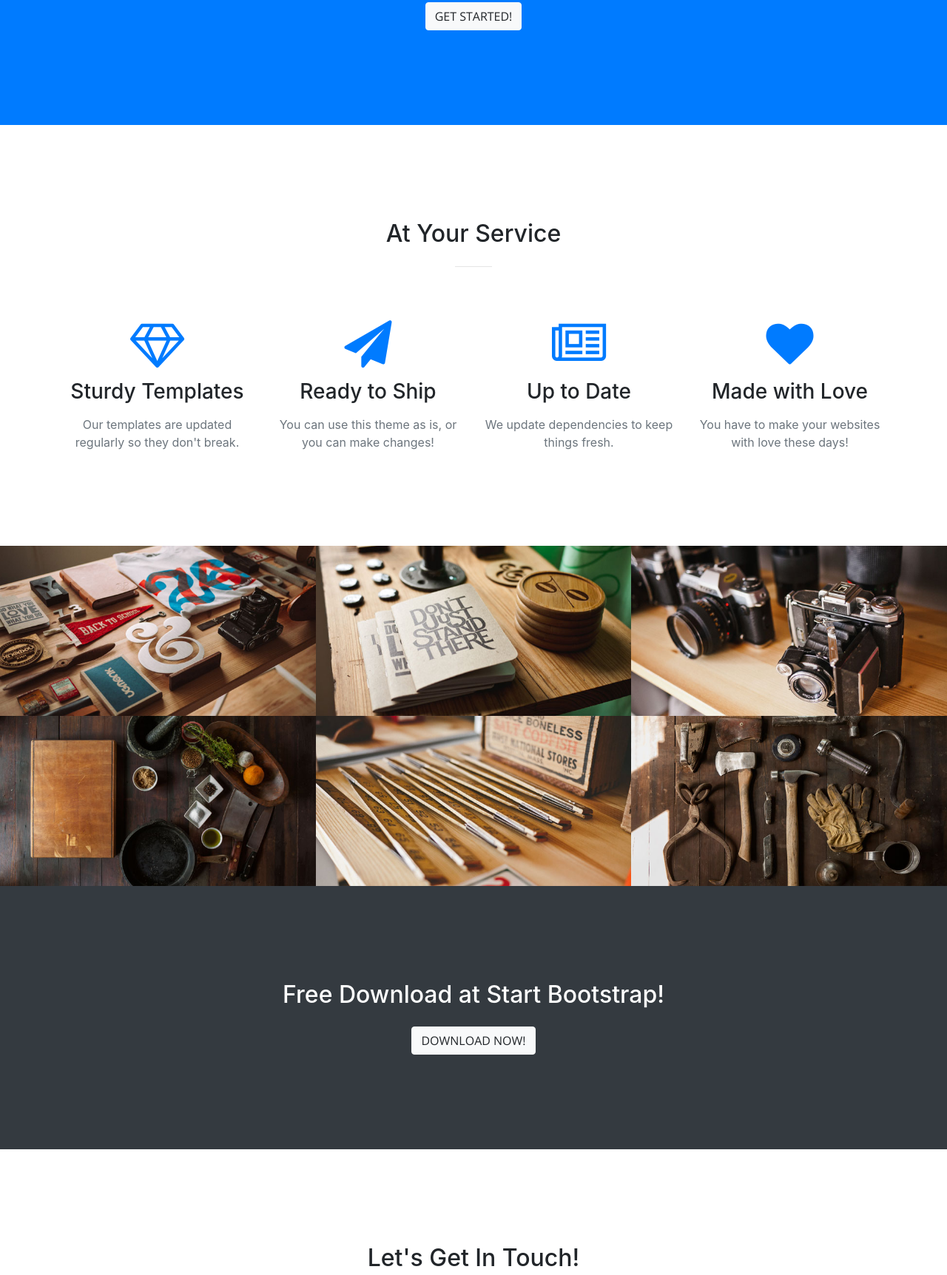
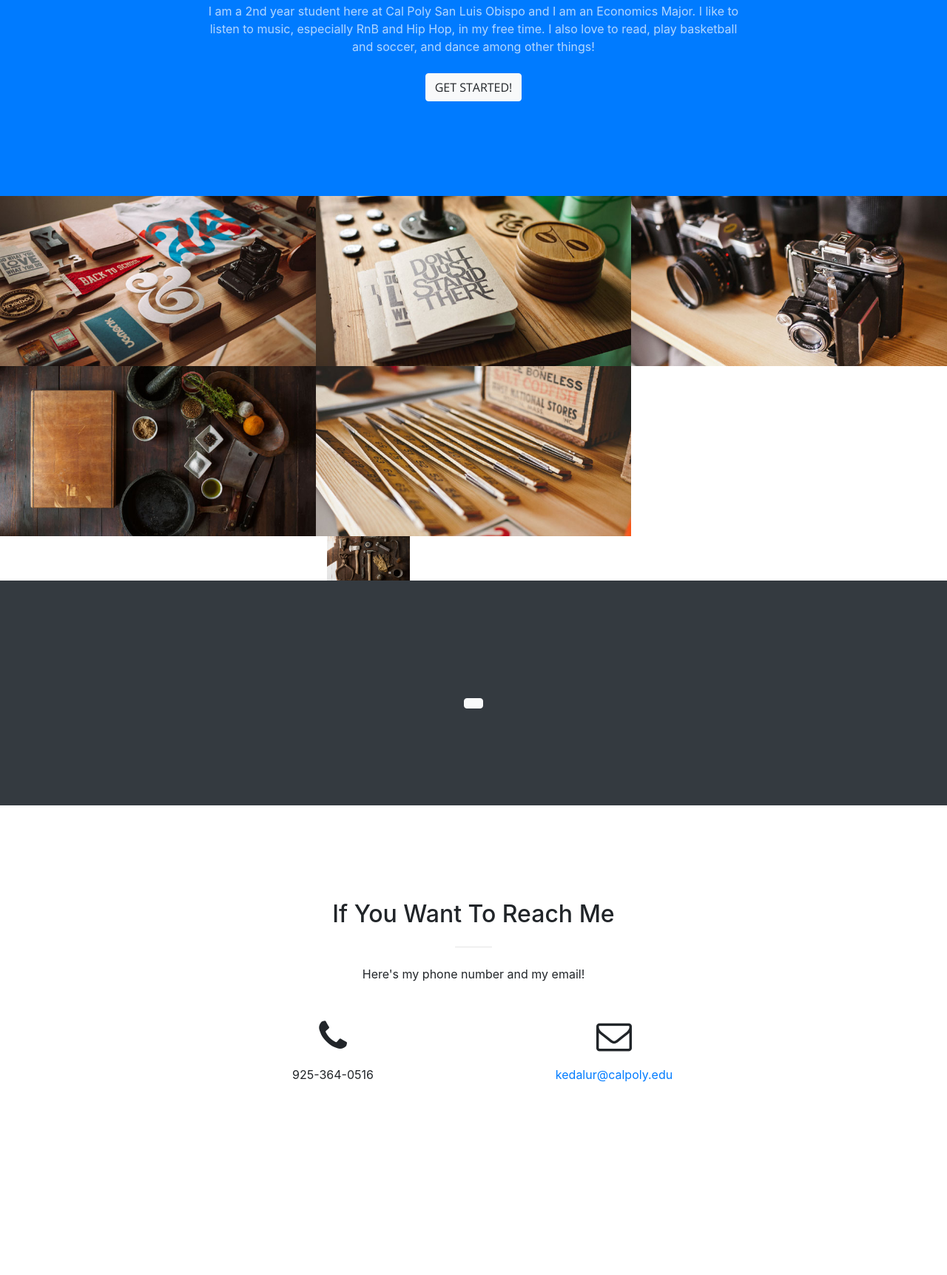
Before and after one commit to krit3000/krit3000.github.io, a website with bundled scripts: page index.html in a window 1280 px wide. Shown: the part 1012-2736 px from the top of the page at 74% size. After the commit the page ends 2621 px from the top, so only its background shows below. Built offline with nearby package versions, Linux system fonts and the light colour scheme.

Commit message:
Update index.html

```diff
--- a/index.html
+++ b/index.html
@@ -77,50 +77,14 @@
           <div class="col-lg-8 mx-auto text-center">
             <h2 class="section-heading text-white">Krithin's Biography</h2>
             <hr class="light my-4">
-            <p class="text-faded mb-4"></p>
+            <p class="text-faded mb-4">I am a 2nd year student here at Cal Poly San Luis Obispo and I am an Economics Major. I like to listen to music, especially RnB and Hip Hop, in my free time. I also love to read, play basketball and soccer, and dance among other things! </p>
             <a class="btn btn-light btn-xl js-scroll-trigger" href="#services">Get Started!</a>
           </div>
         </div>
       </div>
     </section>
 
-    <section id="services">
-      <div class="container">
-        <div class="row">
-          <div class="col-lg-12 text-center">
-            <h2 class="section-heading">At Your Service</h2>
-            <hr class="my-4">
-          </div>
-        </div>
-      </div>
-      <div class="container">
-        <div class="row">
-          <div class="col-lg-3 col-md-6 text-center">
-            <div class="service-box mt-5 mx-auto">
-              <i class="fa fa-4x fa-diamond text-primary mb-3 sr-icons"></i>
-              <h3 class="mb-3">Sturdy Templates</h3>
-              <p class="text-muted mb-0">Our templates are updated regularly so they don't break.</p>
-            </div>
-          </div>
-          <div class="col-lg-3 col-md-6 text-center">
-            <div class="service-box mt-5 mx-auto">
-              <i class="fa fa-4x fa-paper-plane text-primary mb-3 sr-icons"></i>
-              <h3 class="mb-3">Ready to Ship</h3>
-              <p class="text-muted mb-0">You can use this theme as is, or you can make changes!</p>
-            </div>
-          </div>
-          <div class="col-lg-3 col-md-6 text-center">
-            <div class="service-box mt-5 mx-auto">
-              <i class="fa fa-4x fa-newspaper-o text-primary mb-3 sr-icons"></i>
-              <h3 class="mb-3">Up to Date</h3>
-              <p class="text-muted mb-0">We update dependencies to keep things fresh.</p>
-            </div>
-          </div>
-          <div class="col-lg-3 col-md-6 text-center">
-            <div class="service-box mt-5 mx-auto">
-              <i class="fa fa-4x fa-heart text-primary mb-3 sr-icons"></i>
-              <h3 class="mb-3">Made with Love</h3>
-              <p class="text-muted mb-0">You have to make your websites with love these days!</p>
+
             </div>
           </div>
         </div>
@@ -136,10 +100,10 @@
               <div class="portfolio-box-caption">
                 <div class="portfolio-box-caption-content">
                   <div class="project-category text-faded">
-                    Category
+
                   </div>
                   <div class="project-name">
-                    Project Name
+
                   </div>
                 </div>
               </div>
@@ -151,10 +115,10 @@
               <div class="portfolio-box-caption">
                 <div class="portfolio-box-caption-content">
                   <div class="project-category text-faded">
-                    Category
+
                   </div>
                   <div class="project-name">
-                    Project Name
+
                   </div>
                 </div>
               </div>
@@ -166,10 +130,10 @@
               <div class="portfolio-box-caption">
                 <div class="portfolio-box-caption-content">
                   <div class="project-category text-faded">
-                    Category
+
                   </div>
                   <div class="project-name">
-                    Project Name
+
                   </div>
                 </div>
               </div>
@@ -181,10 +145,10 @@
               <div class="portfolio-box-caption">
                 <div class="portfolio-box-caption-content">
                   <div class="project-category text-faded">
-                    Category
+
                   </div>
                   <div class="project-name">
-                    Project Name
+
                   </div>
                 </div>
               </div>
@@ -195,11 +159,10 @@
               <img class="img-fluid" src="img/portfolio/thumbnails/5.jpg" alt="">
               <div class="portfolio-box-caption">
                 <div class="portfolio-box-caption-content">
-                  <div class="project-category text-faded">
-                    Category
+                  <div class="project-category text-faded"
                   </div>
                   <div class="project-name">
-                    Project Name
+
                   </div>
                 </div>
               </div>
@@ -211,11 +174,9 @@
               <div class="portfolio-box-caption">
                 <div class="portfolio-box-caption-content">
                   <div class="project-category text-faded">
-                    Category
                   </div>
                   <div class="project-name">
-                    Project Name
-                  </div>
+                               </div>
                 </div>
               </div>
             </a>
@@ -226,8 +187,8 @@
 
     <section class="bg-dark text-white">
       <div class="container text-center">
-        <h2 class="mb-4">Free Download at Start Bootstrap!</h2>
-        <a class="btn btn-light btn-xl sr-button" href="http://startbootstrap.com/template-overviews/creative/">Download Now!</a>
+        <h2 class="mb-4"></h2>
+        <a class="btn btn-light btn-xl sr-button" href="http://startbootstrap.com/template-overviews/creative/"></a>
       </div>
     </section>
 
@@ -235,20 +196,20 @@
       <div class="container">
         <div class="row">
           <div class="col-lg-8 mx-auto text-center">
-            <h2 class="section-heading">Let's Get In Touch!</h2>
+            <h2 class="section-heading">If You Want To Reach Me</h2>
             <hr class="my-4">
-            <p class="mb-5">Ready to start your next project with us? That's great! Give us a call or send us an email and we will get back to you as soon as possible!</p>
+            <p class="mb-5">Here's my phone number and my email!</p>
           </div>
         </div>
         <div class="row">
           <div class="col-lg-4 ml-auto text-center">
             <i class="fa fa-phone fa-3x mb-3 sr-contact"></i>
-            <p>123-456-6789</p>
+            <p>925-364-0516</p>
           </div>
           <div class="col-lg-4 mr-auto text-center">
             <i class="fa fa-envelope-o fa-3x mb-3 sr-contact"></i>
             <p>
-              <a href="mailto:your-email@your-domain.com">feedback@startbootstrap.com</a>
+              <a href="mailto:your-email@your-domain.com">kedalur@calpoly.edu</a>
             </p>
           </div>
         </div>
```
